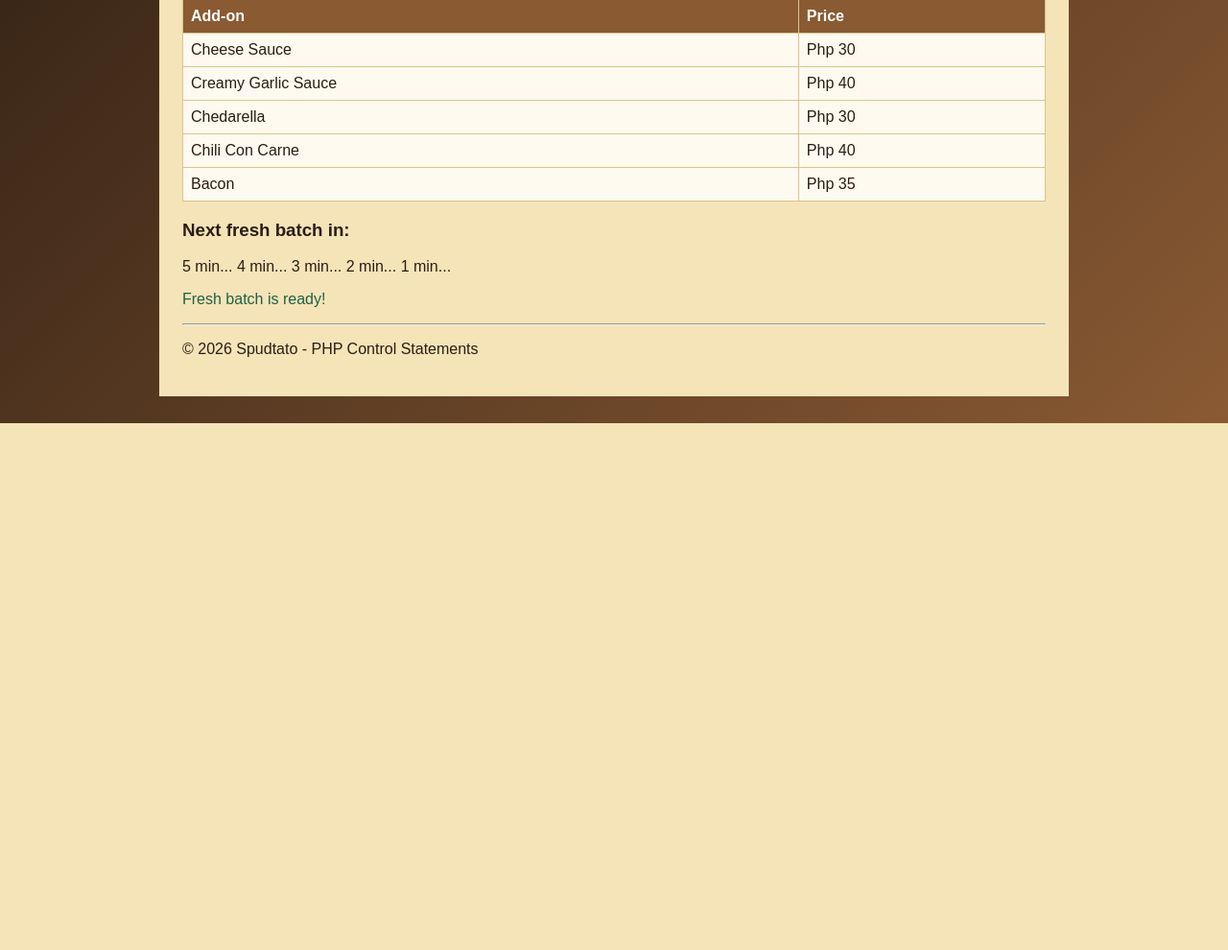
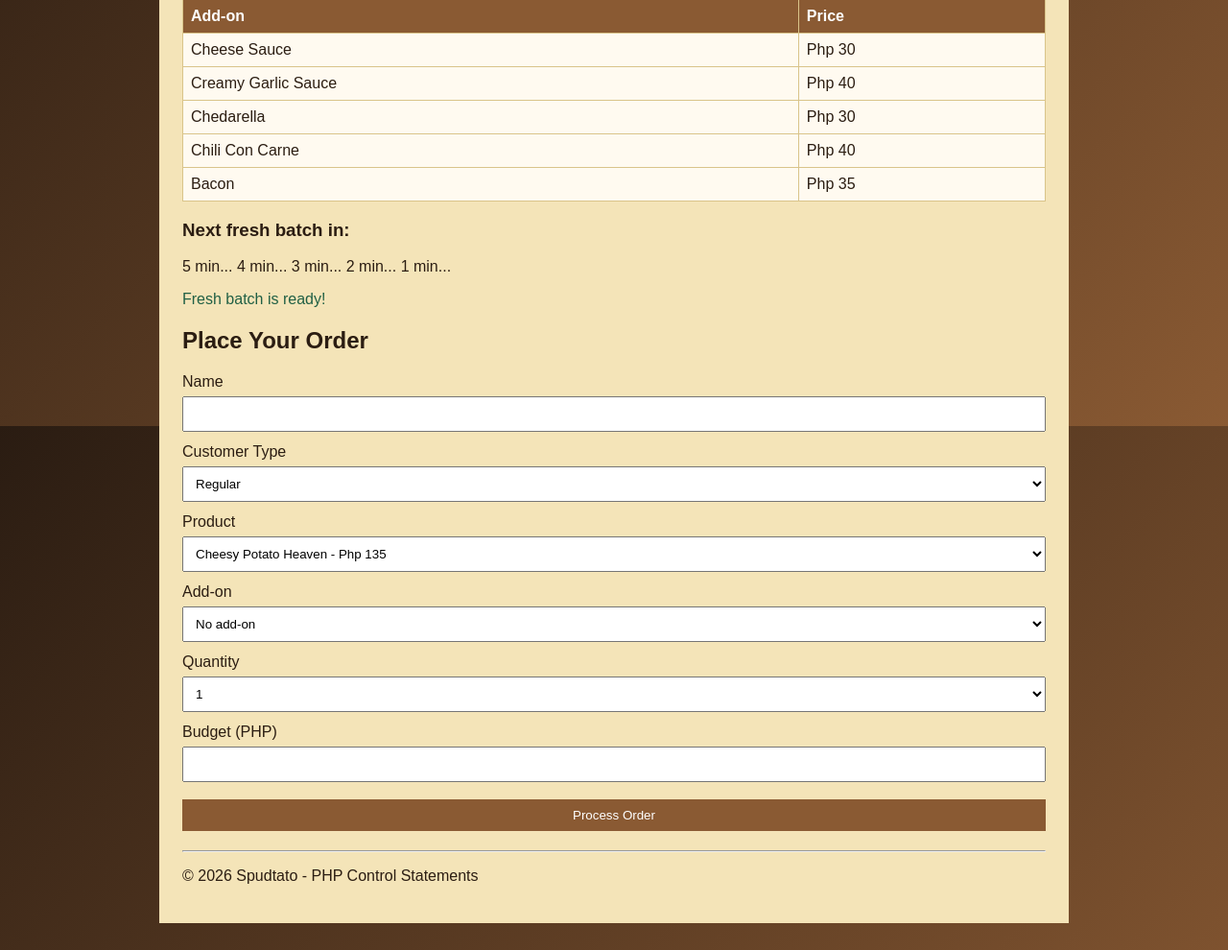
Before and after one commit to Mark-web424/PHP-PROJECTS, a PHP site: page / in a window 1280 px wide. Shown: the part 1156-2146 px from the top of the page at 96% size. Before the commit the page ends 1597 px from the top, so only its background shows below. Run offline with PHP 8.4, Linux system fonts and the light colour scheme.

Commit message:
Update and add process

```diff
--- a/SPUDTATO PROJECT/index.php
+++ b/SPUDTATO PROJECT/index.php
@@ -4,14 +4,13 @@ require "products.php";
 
 include "header.php";
 
+$today = date("l");
 $storeAge = date("Y") - $yearOpened;
+
+$openToday = $isOpen && $today != "Sunday";
 
 echo "<h2>Welcome to " . $storeName . "!</h2>";
 echo "<p>Serving spuds for " . $storeAge . " year(s). Open " . $openDays[0] . " to " . $openDays[5] . ".</p>";
-
-$today = date("l");
-
-$openToday = $isOpen && $today != "Sunday";
 
 if ($openToday){
     echo "<p class='success'>We are open today!</p>";
@@ -54,6 +53,62 @@ while ($minutes > 0){
     $minutes--;
 }
 echo "<p class='success'>Fresh batch is ready!</p>";
+?>
 
-include "footer.php";
-?>
+<h2 id="order">Place Your Order</h2>
+
+<form method="POST" action="process.php">
+
+    <label>Name</label>
+    <input name="customer_name" required>
+
+    <label>Customer Type</label>
+    <select name="customer_type">
+        <option value="regular">Regular</option>
+        <option value="student">Student (10% off)</option>
+        <option value="senior">Senior Citizen (20% off)</option>
+        <option value="pwd">PWD (10% off)</option>
+    </select>
+
+    <label>Product</label>
+    <select name="product">
+        <?php
+
+        foreach ($products as $code => $item){
+            if ($item["stock"] == 0){
+                echo "<option value='" . $code . "' disabled>" . $item["name"] . " - Sold Out</option>";
+            } else{
+                echo "<option value='" . $code . "'>" . $item["name"] . " - Php " . $item["price"] . "</option>";
+            }
+        }
+        ?>
+    </select>
+
+    <label>Add-on</label>
+    <select name="addon">
+        <option value="none">No add-on</option>
+        <?php
+
+        foreach ($addons as $addonName => $addonPrice){
+            echo "<option value='" . $addonName . "'>" . $addonName . " (+Php " . $addonPrice . ")</option>";
+        }
+        ?>
+    </select>
+
+    <label>Quantity</label>
+    <select name="quantity">
+        <?php
+
+        for ($q = 1; $q <= 10; $q++){
+            echo "<option value='" . $q . "'>" . $q . "</option>";
+        }
+        ?>
+    </select>
+
+    <label>Budget (PHP)</label>
+    <input name="budget" type="number" min="0" step="0.01" required>
+
+    <button type="submit">Process Order</button>
+</form>
+
+<?php include "footer.php"; ?>
```
Also changed, not shown: SPUDTATO PROJECT/process.php (added, +91 -0 lines).
